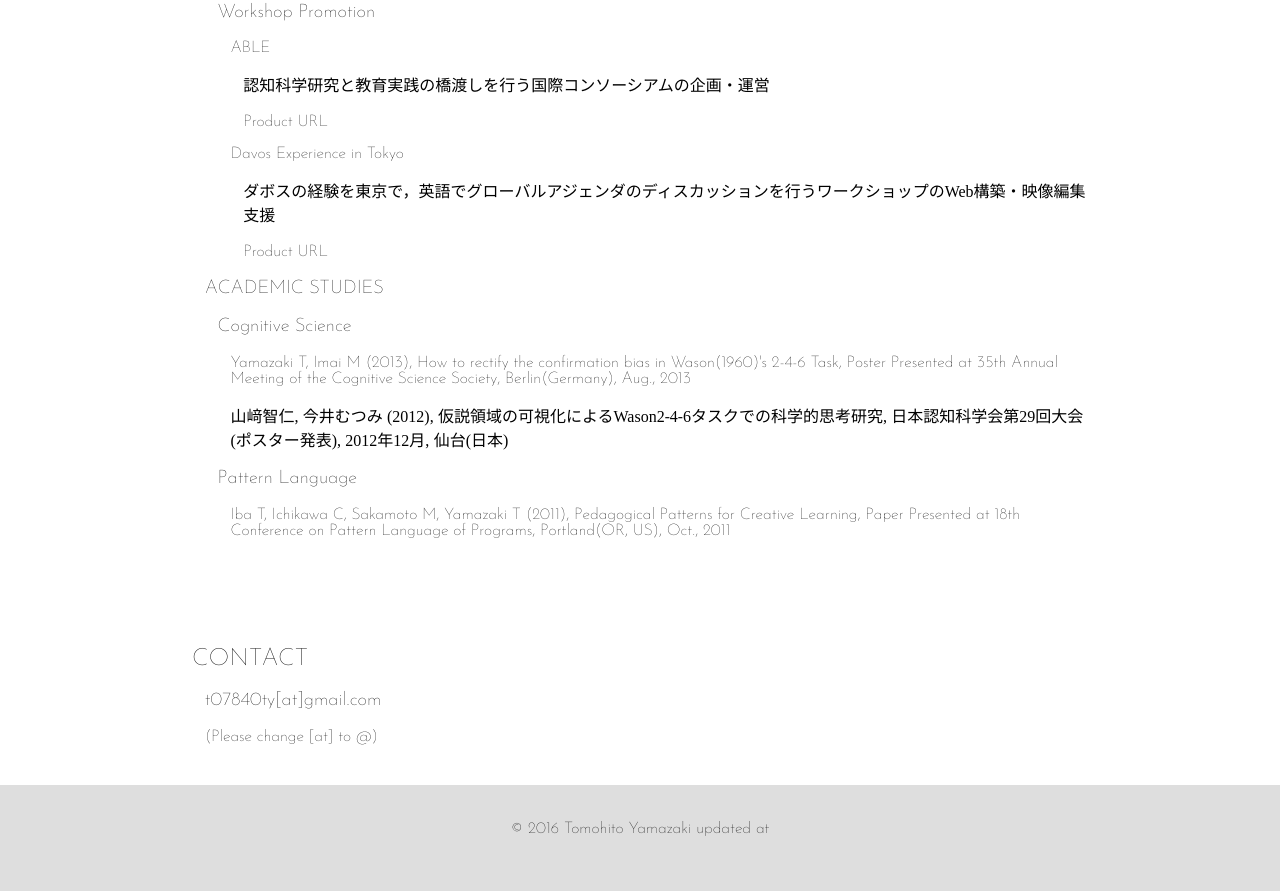
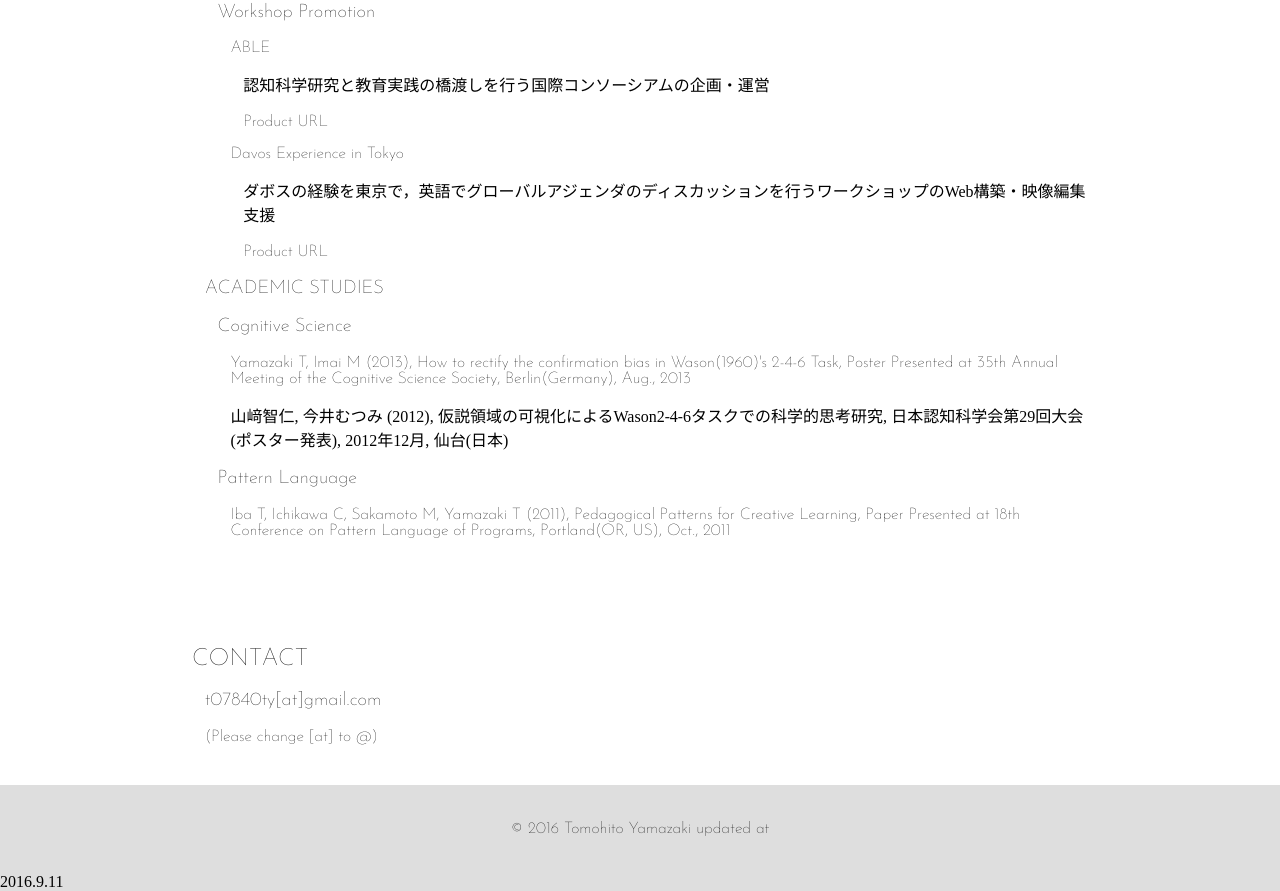
Before and after one commit to tomohitoy/tomohitoy.github.io, a plain HTML site: page index.html in a window 1280 px wide. Shown: the part 2002-2893 px from the top of the page. Before the commit the page ends 2859 px from the top, so only its background shows below. Drawn offline with Linux system fonts and the light colour scheme; a web font is replaced by a local one.

Commit message:
"fix index"

```diff
--- a/index.html
+++ b/index.html
@@ -100,7 +100,7 @@
     </div>
     <div class="footer">
       <footer>
-        <p class="copyright font-en">&copy; 2016 Tomohito Yamazaki updated at {{ basic.updated }} </p>
+        <p class="copyright font-en">&copy; 2016 Tomohito Yamazaki updated at <div ng-controller="BasicController">{{ basic.updated }}</div></p>
       </footer>
     </div>
     <p class="gotop" id="topbtn"><a href="#home"><img src="./img/topbtn.png" alt="gotop"></a></p>
```
